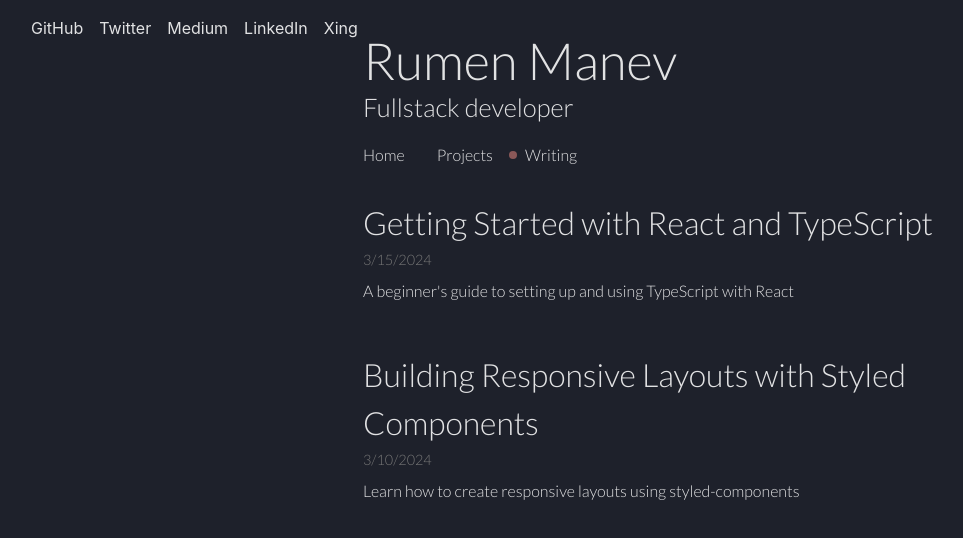
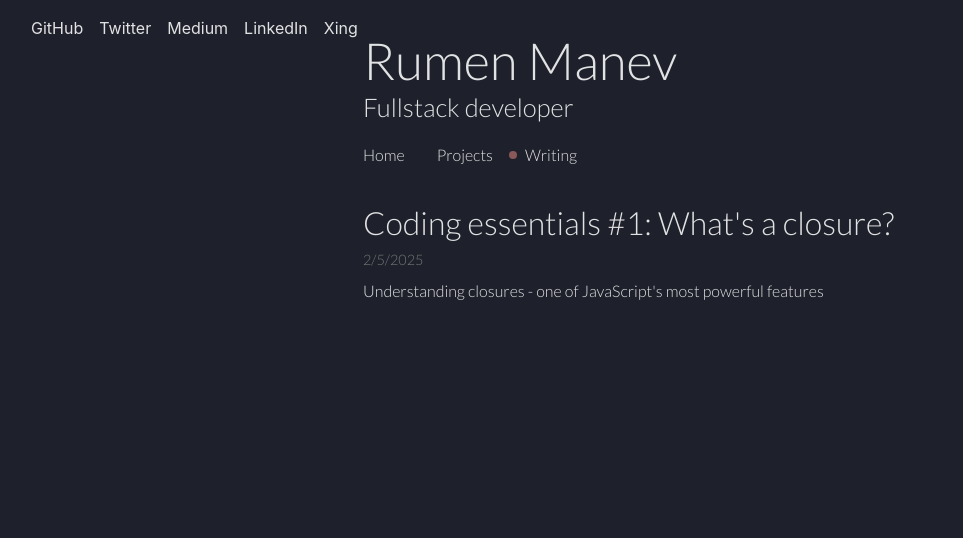
Before and after one commit to rum-n/rmanev9, a React (Vite) app: page /writing in a window 1280 px wide. Shown: the top 538 px of the page, without its empty margins (9-972 px from the left). Built offline with nearby package versions, Linux system fonts and the light colour scheme.

Commit message:
add blog post

```diff
--- a/src/data/blogPosts.ts
+++ b/src/data/blogPosts.ts
@@ -1,45 +1,50 @@
 export const blogPosts = [
   {
     id: "1",
-    title: "Getting Started with React and TypeScript",
-    date: "2024-03-15",
-    excerpt: "A beginner's guide to setting up and using TypeScript with React",
+    title: "Coding essentials #1: What's a closure?",
+    date: "2025-02-05",
+    excerpt: "Understanding closures - one of JavaScript's most powerful features",
     content: `
-      <h2>Introduction</h2>
-      <p>TypeScript has become an essential tool in modern React development. In this guide, we'll explore how to set up a new React project with TypeScript and understand the key benefits it brings.</p>
+      <h2>What is a Closure?</h2>
+      <p>A closure is a fundamental JavaScript concept where a function retains access to variables from its outer scope even after the outer function has finished executing. In simpler terms, it's like a function remembering the environment it was created in.</p>
 
-      <h3>Setting up your project</h3>
-      <p>You can quickly create a new React + TypeScript project using Vite:</p>
-      <pre><code>npm create vite@latest my-app -- --template react-ts</code></pre>
+      <h3>Example</h3>
+      <pre><code>function createCounter() {
+      let count = 0;  // This variable is "enclosed" in the closure
+        return {
+          increment: function() {
+            count++;
+            return count;
+          },
+          getCount: function() {
+            return count;
+          }
+        };
+      }
+const counter = createCounter();
 
-      <h3>Key Benefits</h3>
+console.log(counter.getCount());  // Output: 0
+console.log(counter.increment()); // Output: 1
+console.log(counter.increment()); // Output: 2
+</code></pre>
+
+      <h3>Why are Closures useful?</h3>
       <ul>
-        <li>Type safety for props and state</li>
-        <li>Better IDE support and autocompletion</li>
-        <li>Catch errors during development</li>
+        <li>Data privacy: Variables inside closures are not accessible from outside</li>
+        <li>State management: Maintain state without using global variables</li>
+        <li>Factory functions: Create functions with "built-in" data</li>
+        <li>Module pattern: Create private methods and properties</li>
+      </ul>
+
+      <h3>Common Use Cases</h3>
+      <p>Closures are commonly used in:</p>
+      <ul>
+        <li>Event handlers</li>
+        <li>Callback functions</li>
+        <li>Partial application and currying</li>
+        <li>Module patterns</li>
       </ul>
     `,
-    slug: "getting-started-react-typescript"
+    slug: "coding-essentials-closures"
   },
-  {
-    id: "2",
-    title: "Building Responsive Layouts with Styled Components",
-    date: "2024-03-10",
-    excerpt: "Learn how to create responsive layouts using styled-components",
-    content: `
-      <h2>Why Styled Components?</h2>
-      <p>Styled Components allows you to write actual CSS in your JavaScript, making it easier to create dynamic and maintainable styles.</p>
-
-      <h3>Basic Example</h3>
-      <pre><code>const Container = styled.div\`
-  max-width: 800px;
-  margin: 0 auto;
-
-  @media (max-width: 768px) {
-    padding: 0 1rem;
-  }
-\`;</code></pre>
-    `,
-    slug: "responsive-layouts-styled-components"
-  }
 ];
--- a/src/pages/BlogPost.tsx
+++ b/src/pages/BlogPost.tsx
@@ -41,9 +41,6 @@ const BlogContent = styled.div`
 `;
 
 const TitleBox = styled.div`
-  p {
-    margin: 0 0 0 2rem;
-  }
   font-family: "Lato", sans-serif;
   width: 600px;
 
```
Also changed, not shown: public/posts/getting-started-react-typescript.html (deleted, +0 -52 lines).
